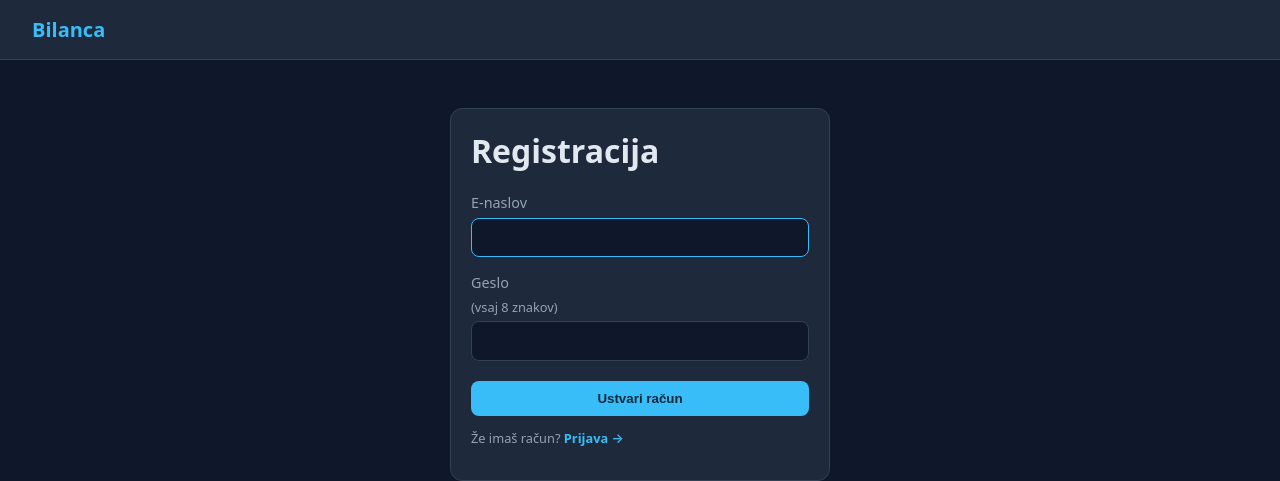
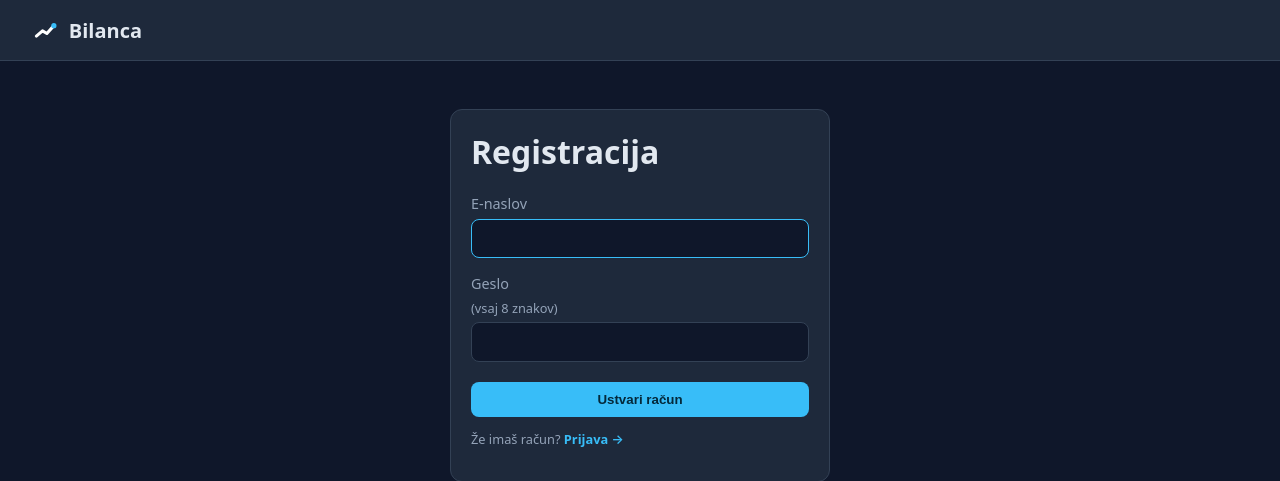
Before and after one commit to jan2749/Bilanca, a FastAPI app: page /register in a window 1280 px wide. Shown: the top 481 px of the page. Run offline with FastAPI, Linux system fonts and the light colour scheme; some libraries are stand-ins or nearby versions.

Commit message:
Dodaj logo aplikacije: znak v glavi in favicon namesto privzetega "sveta"
Trend-črta z modro piko (#38BDF8) kot SVG znak v glavi (logo-mark.svg) ter favicon
na temni zaobljeni ploščici (favicon.svg + PNG 16/32/180/512), da je viden tudi v
zavihku s svetlim ozadjem. Napis "Bilanca" v glavi prestavljen na svetlo barvo
poleg znaka (lockup videz).

```diff
--- a/bilanca/web/static/style.css
+++ b/bilanca/web/static/style.css
@@ -21,7 +21,8 @@ body {
 }
 .topbar .logout { display: flex; align-items: center; gap: .75rem; margin: 0 0 0 auto; }
 .topbar .logout button { margin: 0; }
-.brand { font-weight: 700; font-size: 1.25rem; color: var(--accent); text-decoration: none; }
+.brand { display: inline-flex; align-items: center; gap: .55rem; font-weight: 700; font-size: 1.25rem; color: var(--text); text-decoration: none; }
+.brand-mark { display: block; flex-shrink: 0; }
 nav a { color: var(--muted); text-decoration: none; margin-right: 1rem; }
 nav a:hover { color: var(--text); }
 .container { max-width: 960px; margin: 2rem auto; padding: 0 1.5rem; }
--- a/bilanca/web/templates/base.html
+++ b/bilanca/web/templates/base.html
@@ -4,13 +4,20 @@
   <meta charset="utf-8">
   <meta name="viewport" content="width=device-width, initial-scale=1">
   <title>{% block title %}Bilanca{% endblock %}</title>
+  <link rel="icon" type="image/svg+xml" href="/static/favicon.svg">
+  <link rel="icon" type="image/png" sizes="32x32" href="/static/favicon-32.png">
+  <link rel="icon" type="image/png" sizes="16x16" href="/static/favicon-16.png">
+  <link rel="apple-touch-icon" href="/static/apple-touch-icon.png">
   <script src="https://unpkg.com/htmx.org@1.9.12"></script>
   <script src="https://cdn.jsdelivr.net/npm/chart.js@4.4.3/dist/chart.umd.min.js"></script>
   <link rel="stylesheet" href="/static/style.css">
 </head>
 <body>
   <header class="topbar">
-    <a class="brand" href="/">Bilanca</a>
+    <a class="brand" href="/">
+      <img class="brand-mark" src="/static/logo-mark.svg" alt="" width="28" height="28">
+      <span>Bilanca</span>
+    </a>
     {% if user %}
     <nav>
       <a href="/">Pregled</a>
```
Also changed, not shown: bilanca/web/static/apple-touch-icon.png (added), bilanca/web/static/favicon-16.png (added), bilanca/web/static/favicon-32.png (added), bilanca/web/static/favicon.svg (added), bilanca/web/static/icon-512.png (added), bilanca/web/static/logo-mark.svg (added).
